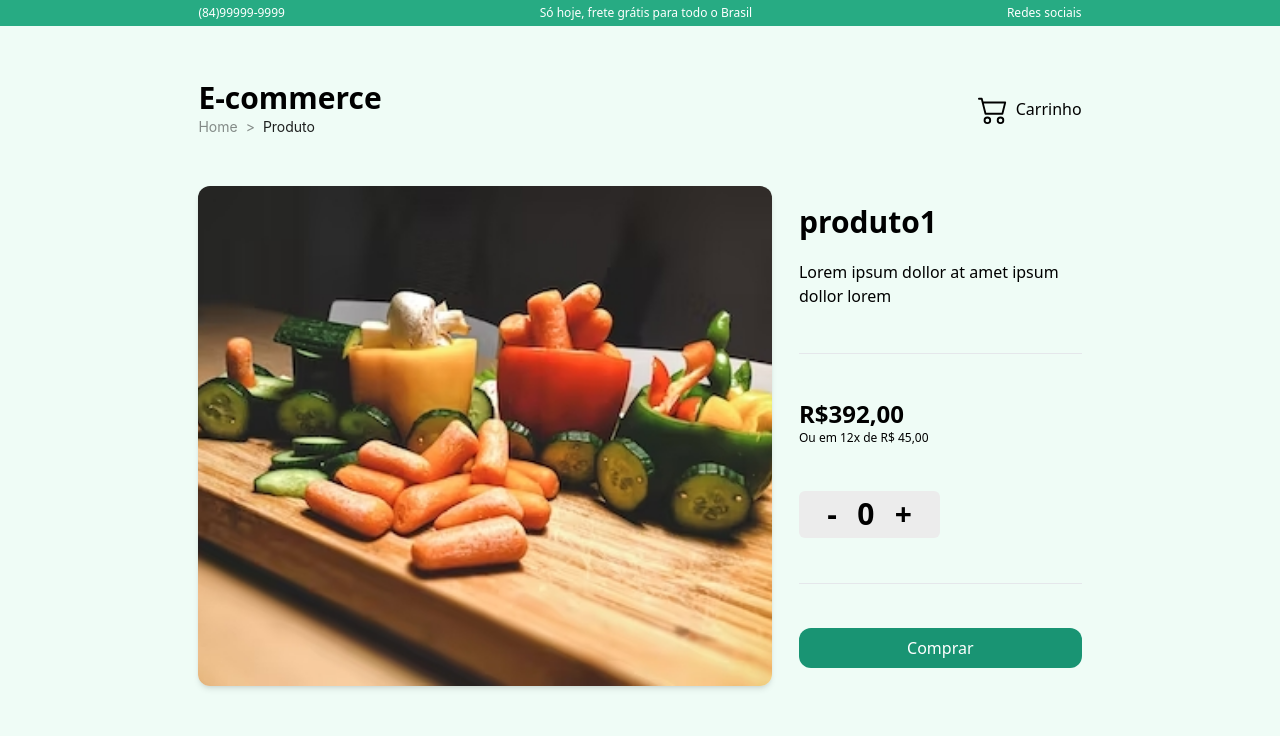
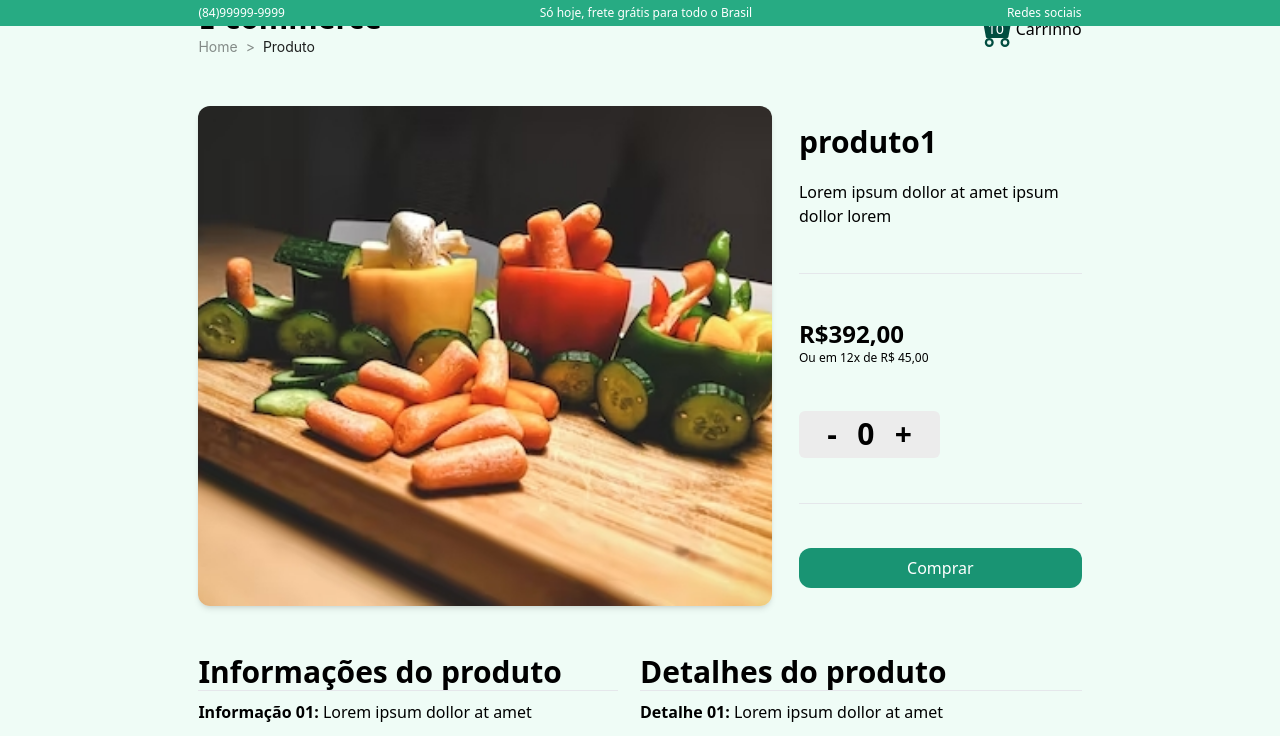
Before and after one commit to lucasptcastro/e-commerce, a Next.js app: page /produto/1 in a window 1280 px wide. Shown: the top 736 px of the page. Built offline with nearby package versions, Linux system fonts and the light colour scheme.

Commit message:
🦄 refactor: change car icon

```diff
--- a/src/pages/produto/[id].tsx
+++ b/src/pages/produto/[id].tsx
@@ -10,7 +10,7 @@ import React from "react";
 import Layout from "../layout";
 
 // Icons
-import { BsCart2 } from "react-icons/bs";
+import { BsFillCartFill } from "react-icons/bs";
 
 // AntDesign
 import { Breadcrumb } from "antd";
@@ -83,7 +83,7 @@ export default function Post({ productData }: any) {
       <Layout>
         <div className="flex flex-col gap-12">
           {/* Logo + Carrinho */}
-          <div className="flex flex-row justify-between items-center pt-20">
+          <div className="flex flex-row justify-between items-center">
             <div>
               <Link
                 href="/"
@@ -98,8 +98,16 @@ export default function Post({ productData }: any) {
                 items={[{ title: "Home", href: "/" }, { title: "Produto" }]}
               />
             </div>
-            <div className="flex flex-row items-center gap-2">
-              <BsCart2 className="text-3xl phones:text-xl" />
+            <div className="flex flex-row items-center gap-5">
+              <div className="flex justify-center items-center text-center">
+                <BsFillCartFill
+                  className="absolute text-4xl phones:text-3xl"
+                  color="#014D40"
+                />
+                <span className="absolute text-[1.8vh] text-white phones:text-sm">
+                  10
+                </span>
+              </div>
               <p className="phones:text-sm">Carrinho</p>
             </div>
           </div>
```
